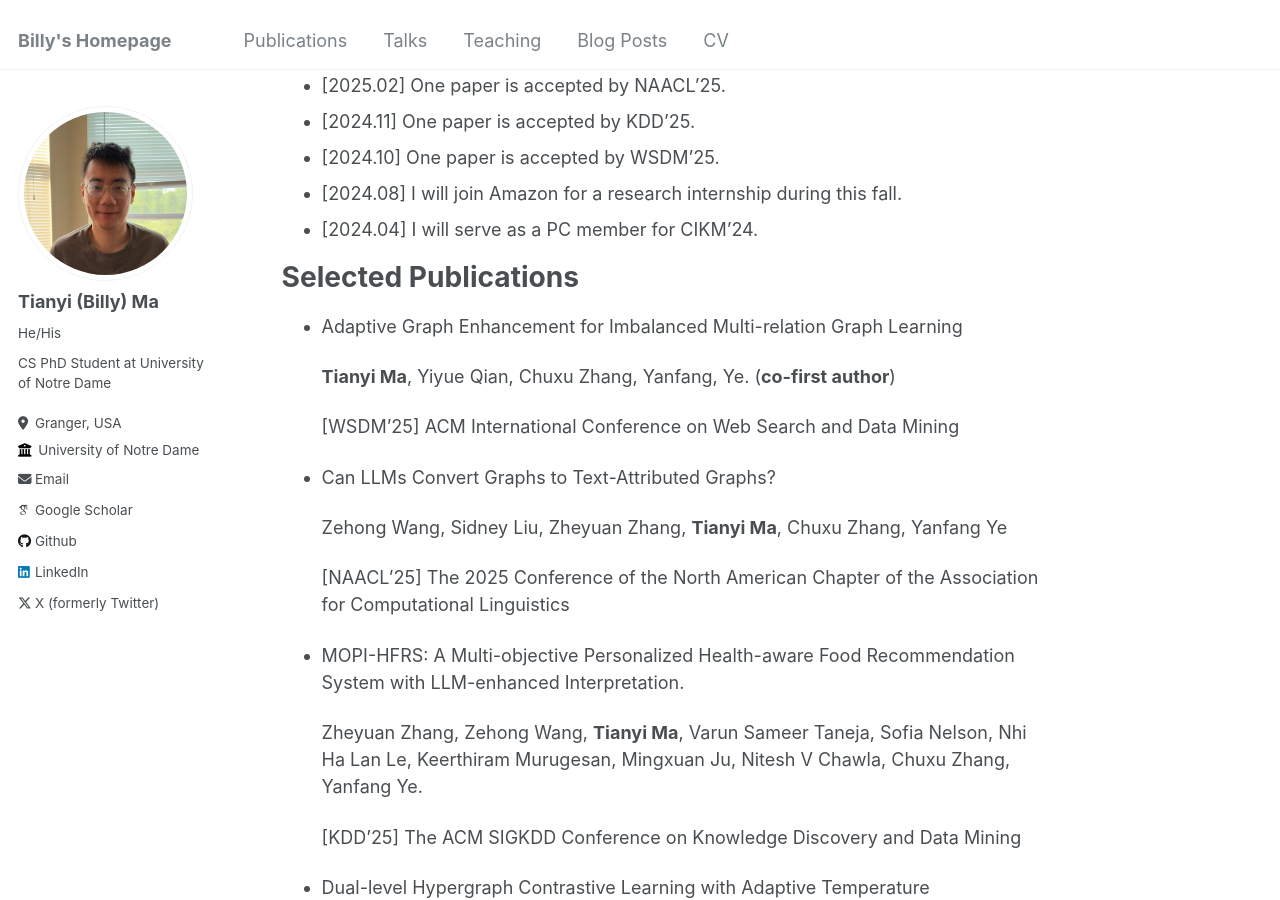
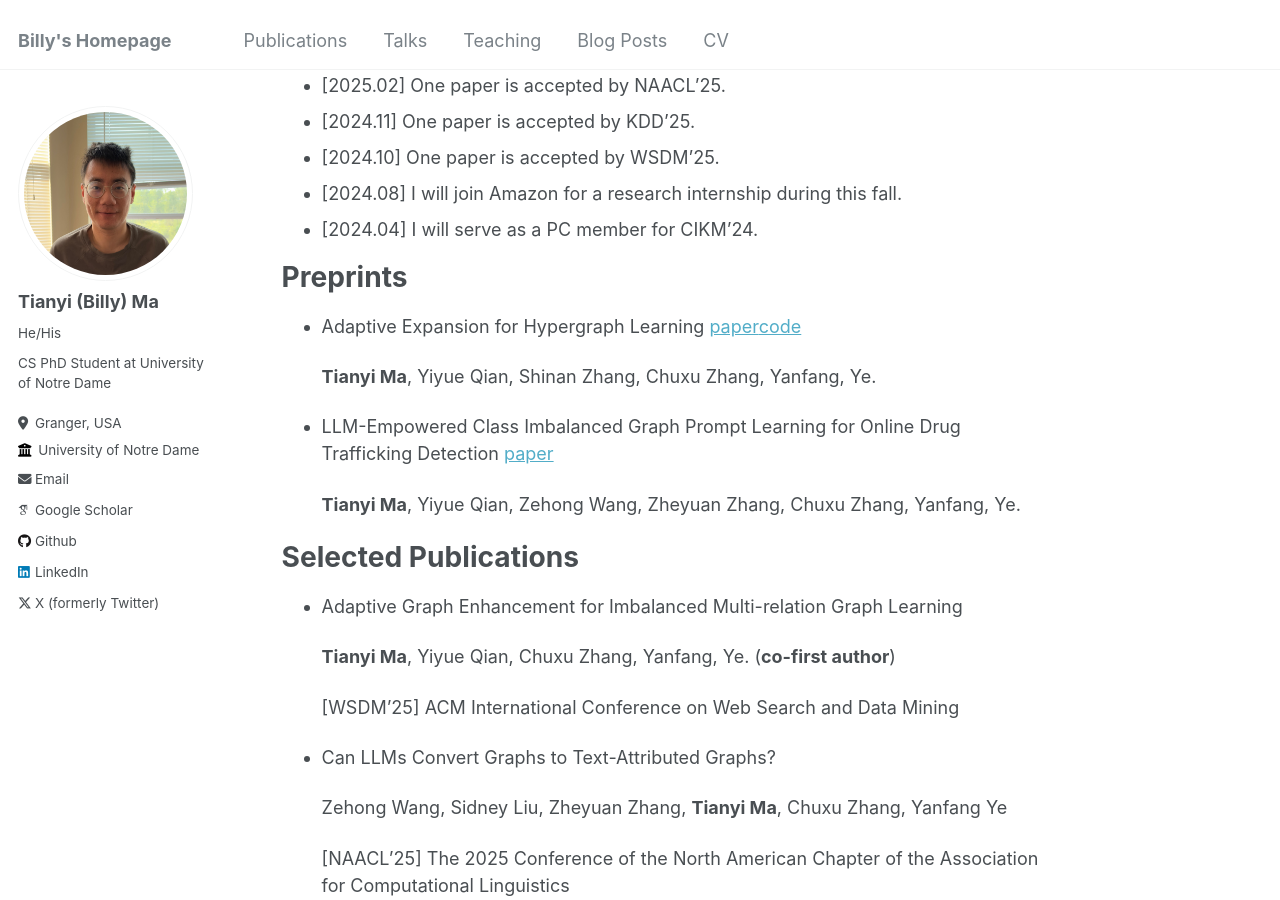
Before and after one commit to Tianyi-Billy-Ma/Tianyi-Billy-Ma.github.io, a Jekyll site: the page built from _pages/about.md, in a window 1280 px wide and 900 px high, scrolled down 418 px. Built offline with Jekyll 4.4.1, drawn with Linux system fonts in a browser that asks for light colours; some web fonts are replaced.

Commit message:
Add preprints section to about page with two recent research papers

```diff
--- a/_pages/about.md
+++ b/_pages/about.md
@@ -22,6 +22,17 @@ News
 * [2024.10] One paper is accepted by WSDM'25.
 * [2024.08] I will join Amazon for a research internship during this fall.
 * [2024.04] I will serve as a PC member for CIKM'24.
+
+Preprints
+=====
+
+ * Adaptive Expansion for Hypergraph Learning [paper](https://arxiv.org/abs/2502.15564)[code](https://anonymous.4open.science/r/AdE-CEE2/README.md)
+
+    **Tianyi Ma**, Yiyue Qian, Shinan Zhang, Chuxu Zhang, Yanfang, Ye.
+
+  * LLM-Empowered Class Imbalanced Graph Prompt Learning for Online Drug Trafficking Detection [paper](https://arxiv.org/abs/2503.01900)
+
+    **Tianyi Ma**, Yiyue Qian, Zehong Wang, Zheyuan Zhang, Chuxu Zhang, Yanfang, Ye.
 
 Selected Publications
 =====
```
